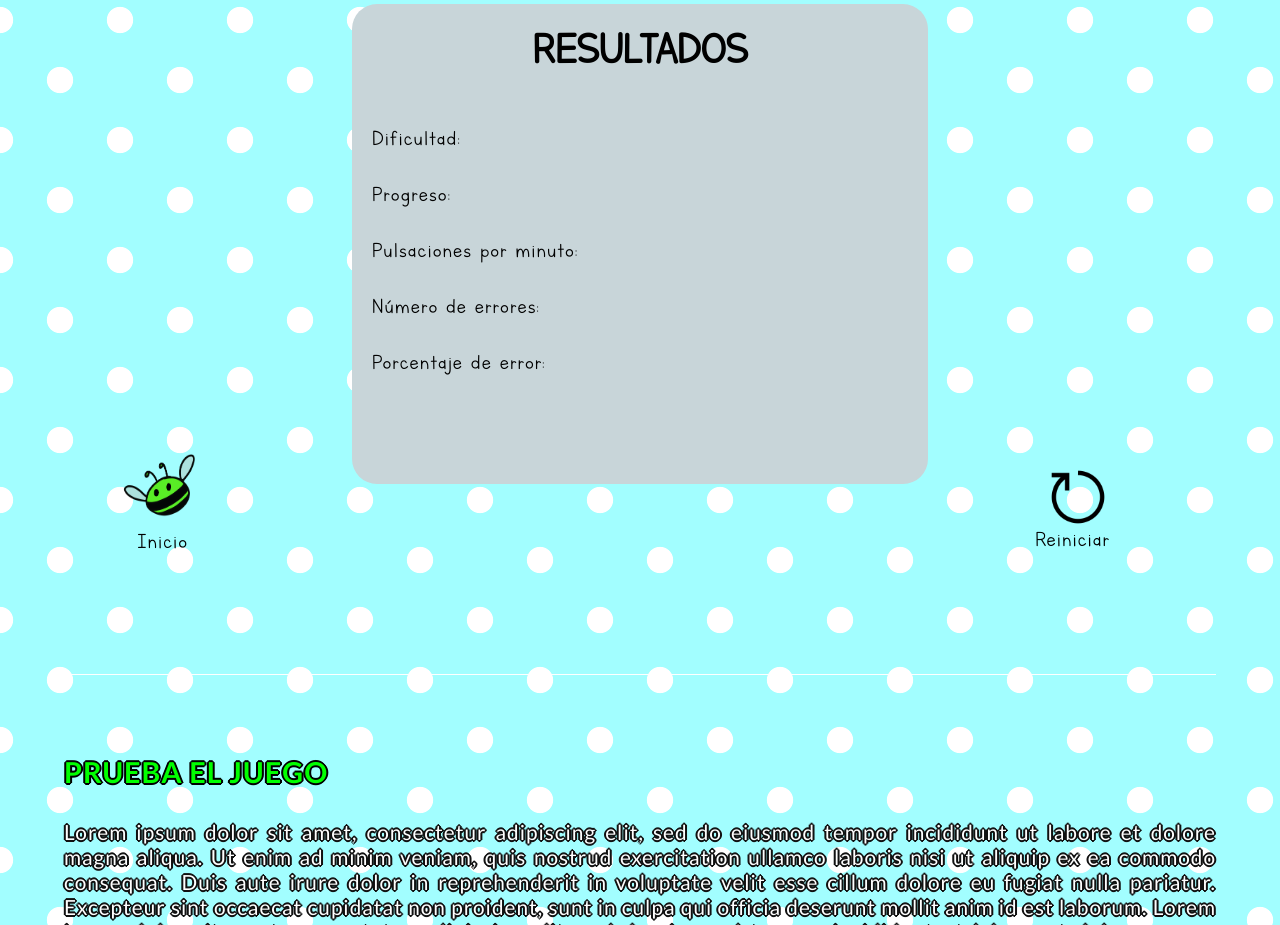
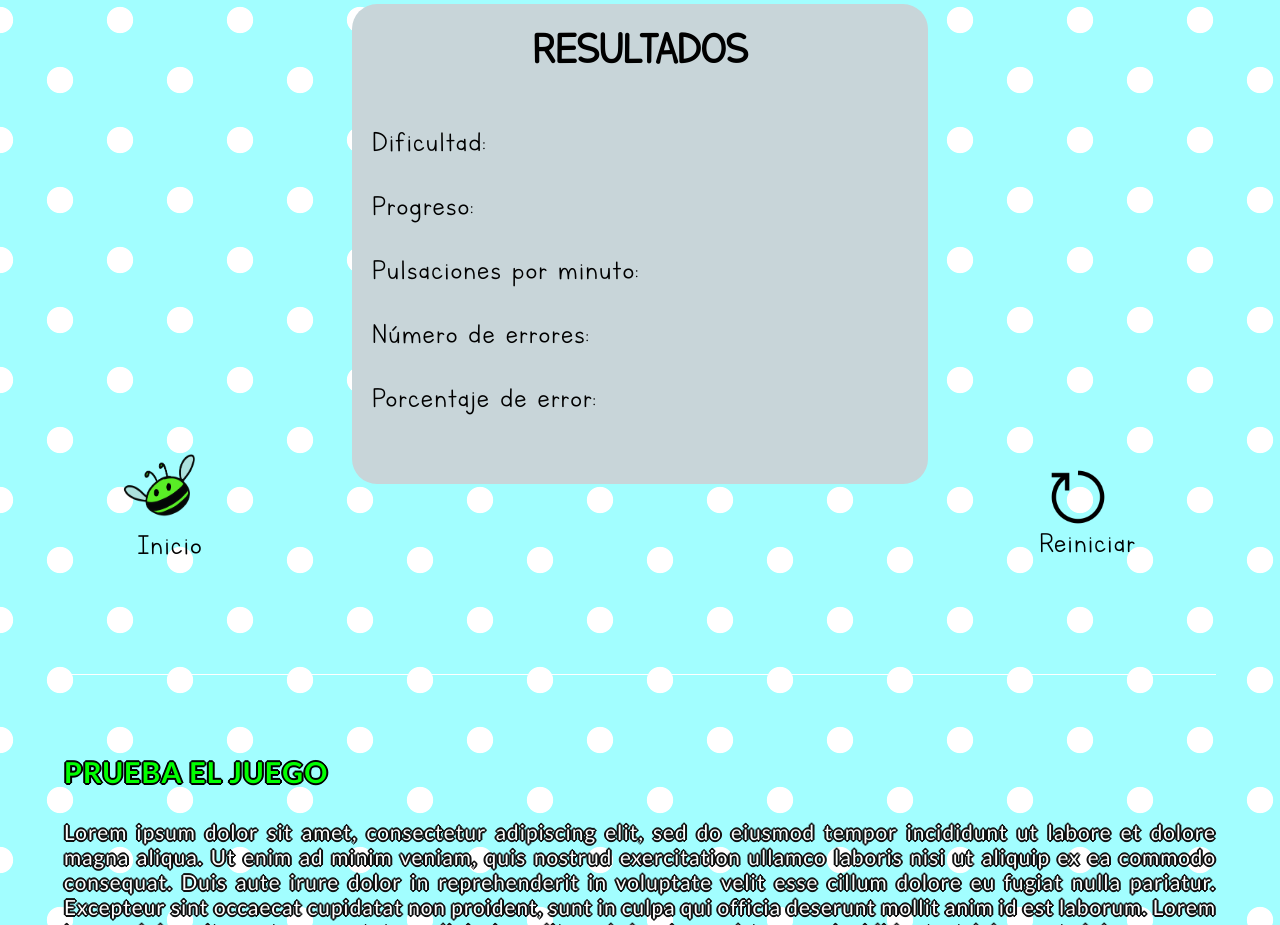
Before and after one commit to Arturoloma/Mecanografia, a plain HTML site: page index.html in a window 1280 px wide. Shown: the part 1080-2005 px from the top of the page. Drawn offline with Linux system fonts and the light colour scheme; a web font is replaced by a local one.

Commit message:
Div resultados con ajustes

```diff
--- a/CSS/master.css
+++ b/CSS/master.css
@@ -543,11 +543,11 @@ section p{
   font-family: "letters_for_learnersregular" !important;
   text-shadow: none;
   color: black;
-  left:-4%;
-  bottom: 40%;
+  left:-2%;
+  bottom: 36%;
 }
 #div_resultados p{
-  font-size: 1.5em;
+  font-size: 2em;
   color: #000;
   text-shadow: none;
   margin-bottom: 30px;
```
